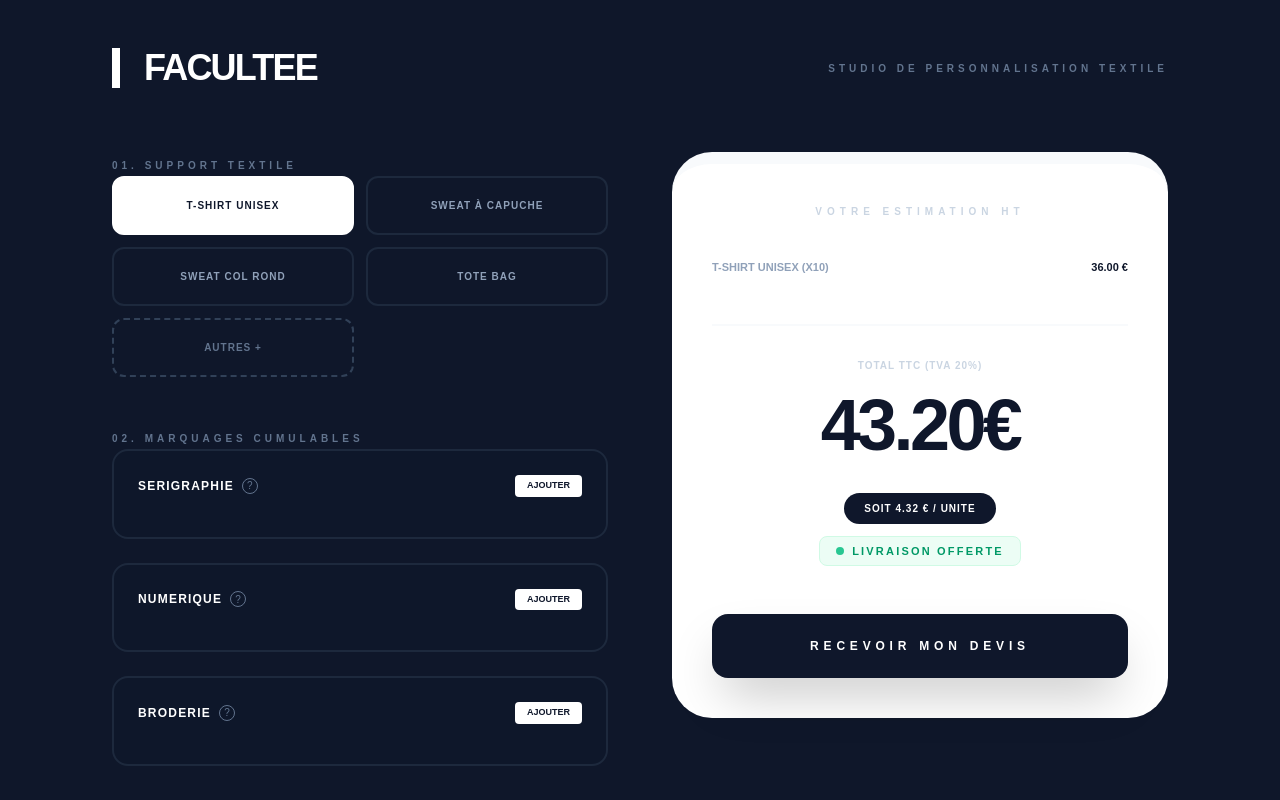
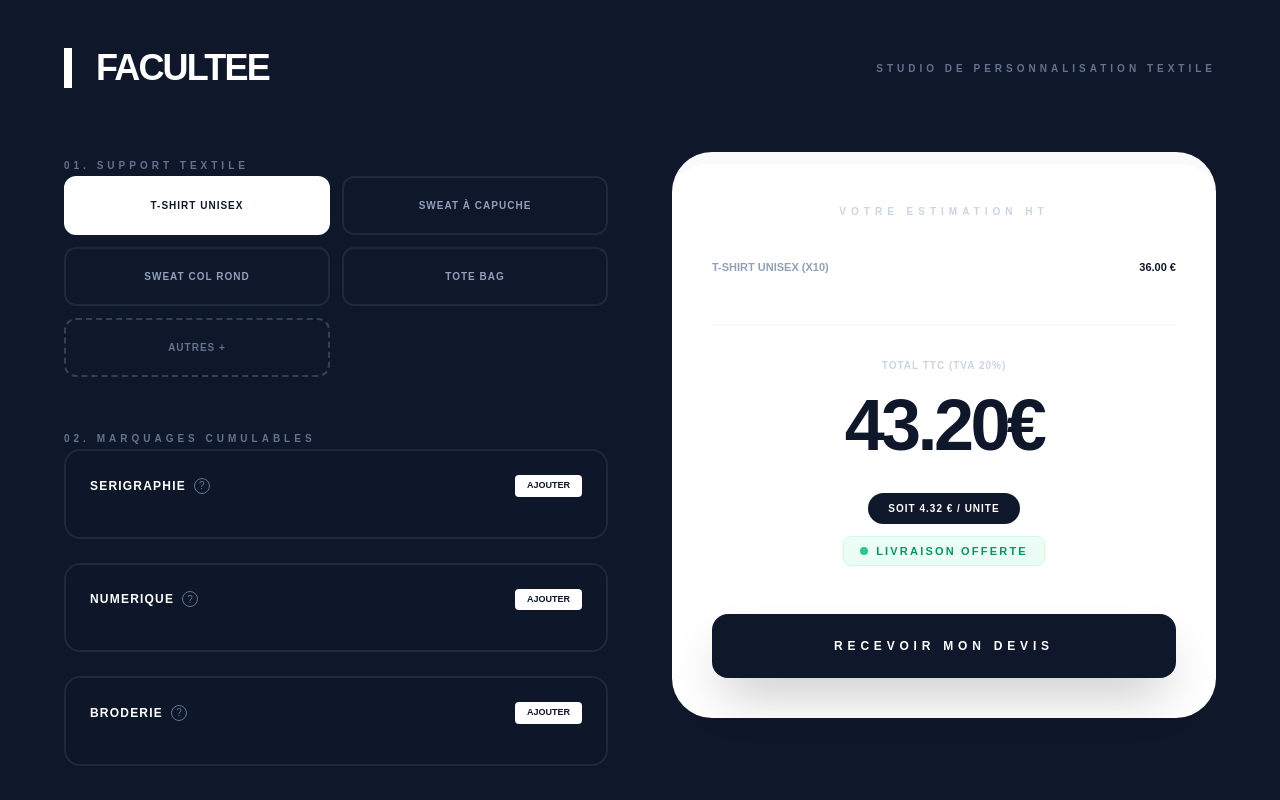
Before and after one commit to appsansnom75/monsitefacultee, a Next.js app: page / in a window 1280 px wide. Shown: the top 800 px of the page. Built offline with nearby package versions, Linux system fonts and the light colour scheme.

Commit message:
anim kick

```diff
--- a/src/app/page.tsx
+++ b/src/app/page.tsx
@@ -1,5 +1,5 @@
 'use client';
-import React, { useState, useEffect } from 'react';
+import React, { useState } from 'react';
 
 // --- DONNÉES DE PRIX (+20% APPLIQUÉS) ---
 const PRODUITS = [
@@ -33,7 +33,6 @@ const FORFAITS_BRODERIE = [
 const EMPLACEMENTS = ['COEUR', 'CENTRAL', 'DOS', 'MANCHE'];
 
 export default function HomePage() {
-  const [loading, setLoading] = useState(true);
   const [produitId, setProduitId] = useState(PRODUITS[0].id);
   const [quantite, setQuantite] = useState(10);
   const [showPopup, setShowPopup] = useState(false);
@@ -43,12 +42,6 @@ export default function HomePage() {
   const [seriChoices, setSeriChoices] = useState<{place: string, colors: number}[]>([]);
   const [numChoices, setNumChoices] = useState<string[]>([]);
   const [broderieChoices, setBroderieChoices] = useState<number[]>([]);
-
-  // Gestion de l'animation d'entrée (2.2 secondes)
-  useEffect(() => {
-    const timer = setTimeout(() => setLoading(false), 2200);
-    return () => clearTimeout(timer);
-  }, []);
 
   const produit = PRODUITS.find(p => p.id === produitId) || PRODUITS[0];
   const getPalier = (arr: any[]) => [...arr].reverse().find(f => quantite >= f.qte) || arr[0];
@@ -80,26 +73,14 @@ export default function HomePage() {
   };
 
   const definitions = {
-    SERI: "IDEAL POUR LES GRANDES QUANTITES : RENDU ECLATANT, RESISTANT ET ECONOMIQUE PAR COULEUR.",
-    NUM: "PARFAIT POUR LES LOGOS MULTICOLORES : IMPRESSION DIRECTE DANS LA FIBRE SANS LIMITE DE COULEURS.",
-    BROD: "MARQUAGE HAUT DE GAMME : RELIEF ELEGANT ET DURABILITE EXCEPTIONNELLE POUR UN RENDU PRO."
+    SERI: "IDÉAL POUR LES GRANDES QUANTITÉS : RENDU ÉCLATANT, RÉSISTANT ET ÉCONOMIQUE.",
+    NUM: "PARFAIT POUR LES LOGOS MULTICOLORES : IMPRESSION DIRECTE DANS LA FIBRE.",
+    BROD: "MARQUAGE HAUT DE GAMME : RELIEF ÉLÉGANT ET DURABILITÉ EXCEPTIONNELLE."
   };
 
   return (
-    <div className="relative min-h-screen bg-[#0f172a] text-white font-sans selection:bg-white selection:text-slate-900 overflow-x-hidden">
-
-      {/* 1. ÉCRAN DE CHARGEMENT TYPOGRAPHIQUE */}
-      {loading && (
-        <div className="fixed inset-0 z-[200] flex items-center justify-center bg-[#0f172a]">
-          <h2 className="text-5xl md:text-8xl font-black tracking-[0.3em] uppercase animate-pulse transition-all">
-            FACULTEE
-          </h2>
-        </div>
-      )}
-
-      {/* 2. CONTENU DU SITE AVEC TRANSITION */}
-      <div className={`transition-all duration-1000 ease-out ${loading ? 'opacity-0 translate-y-4 scale-95' : 'opacity-100 translate-y-0 scale-100'}`}>
-        <div className="max-w-6xl mx-auto p-6 md:p-12 mb-20">
+    <div className="min-h-screen bg-[#0f172a] text-white p-6 md:p-12 font-sans selection:bg-white selection:text-slate-900">
+      <div className="max-w-6xl mx-auto mb-20">
         <header className="mb-16 flex flex-col md:flex-row justify-between items-start md:items-center gap-6">
           <h1 className="text-4xl font-black tracking-tighter uppercase border-l-8 border-white pl-6">FACULTEE</h1>
           <p className="text-[10px] font-black tracking-[0.4em] text-slate-500 uppercase">STUDIO DE PERSONNALISATION TEXTILE</p>
@@ -247,9 +228,7 @@ export default function HomePage() {
           </div>
         </div>
       </footer>
-      </div>
 
-      {/* POPUP & FORMULAIRE */}
       {showPopup && (
         <div className="fixed inset-0 z-[100] flex items-center justify-center p-4">
           <div className="absolute inset-0 bg-slate-950/90 backdrop-blur-sm" onClick={() => setShowPopup(false)}></div>
@@ -258,20 +237,23 @@ export default function HomePage() {
               <>
                 <h3 className="text-4xl font-black uppercase tracking-tighter mb-4 leading-none">VOTRE PROJET.</h3>
                 <p className="text-[10px] font-black text-slate-400 uppercase tracking-widest mb-10">LAISSEZ VOS COORDONNEES POUR RECEVOIR VOTRE DEVIS OFFICIEL.</p>
+
                 <form onSubmit={handleSubmit} className="space-y-4">
                   <input type="hidden" name="Produit" value={produit.nom} />
                   <input type="hidden" name="Quantite" value={quantite} />
                   <input type="hidden" name="Estimation_TTC" value={`${totalTTC.toFixed(2)}€`} />
+
                   <input type="text" name="Nom_Prenom" required placeholder="NOM ET PRENOM" className="w-full border-2 border-slate-100 p-6 rounded-2xl font-black uppercase text-xs outline-none focus:border-slate-900 transition-all placeholder:text-slate-300" />
                   <input type="text" name="Contact" required placeholder="VOTRE MAIL OU TELEPHONE" className="w-full border-2 border-slate-100 p-6 rounded-2xl font-black uppercase text-xs outline-none focus:border-slate-900 transition-all placeholder:text-slate-300" />
                   <textarea name="Message" placeholder="VOTRE PROJET (COULEURS, LOGOS...)" rows={3} className="w-full border-2 border-slate-100 p-6 rounded-2xl font-black uppercase text-xs outline-none focus:border-slate-900 transition-all placeholder:text-slate-300" />
+
                   <button type="submit" className="w-full bg-slate-900 text-white py-6 rounded-2xl font-black uppercase text-xs tracking-[0.3em] hover:invert transition-all shadow-xl">ENVOYER LA DEMANDE</button>
                 </form>
               </>
             ) : (
               <div className="py-20 text-center animate-in fade-in zoom-in">
-                <h3 className="text-3xl font-black uppercase tracking-tighter mb-4">C'EST ENVOYE !</h3>
-                <p className="text-[10px] font-black text-slate-400 uppercase tracking-widest">MERCI, ON TRAITE VOTRE DEMANDE ET ON VOUS RECONTACTE TRES VITE.</p>
+                <h3 className="text-3xl font-black uppercase tracking-tighter mb-4">C'EST ENVOYÉ !</h3>
+                <p className="text-[10px] font-black text-slate-400 uppercase tracking-widest">MERCI, ON TRAITE VOTRE DEMANDE ET ON VOUS RECONTACTE TRÈS VITE.</p>
               </div>
             )}
             <button onClick={() => setShowPopup(false)} className="absolute top-8 right-10 font-black text-slate-200 hover:text-slate-900 transition-all uppercase text-[9px] tracking-widest">FERMER</button>
```
Lines whose indentation alone changed are shown as unchanged.
